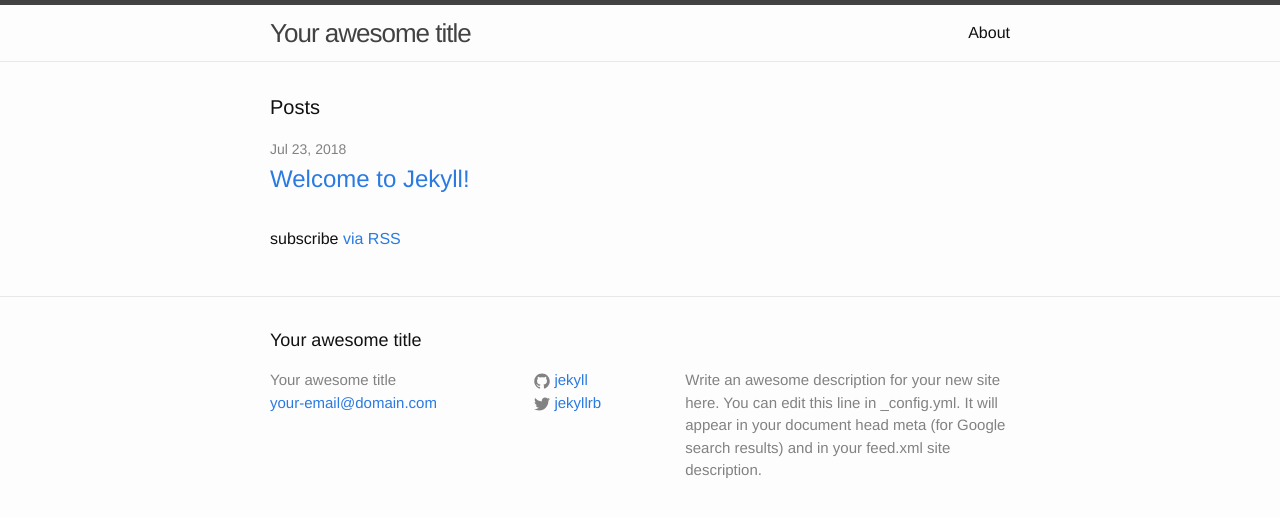
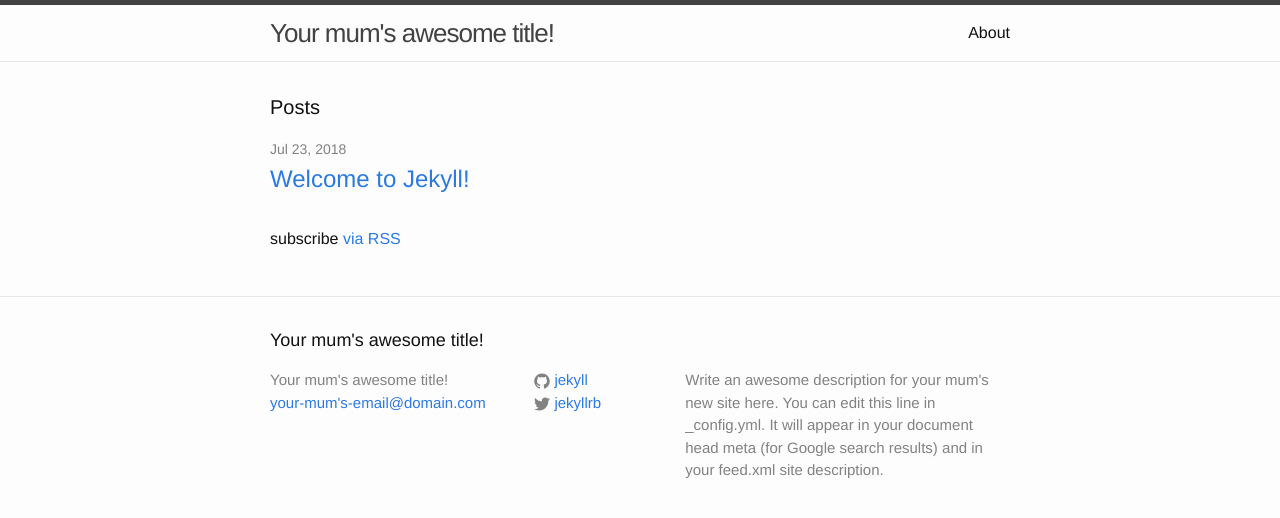
Before and after one commit to NicLR/NicLR.github.io, a Jekyll site: the page built from index.html, in a window 1280 px wide. Shown: the top 518 px of the page. Built offline with Jekyll 4.4.1, drawn with Linux system fonts in a browser that asks for light colours.

Commit message:
your mum

```diff
--- a/_config.yml
+++ b/_config.yml
@@ -6,14 +6,14 @@
 # 'jekyll serve'. If you change this file, please restart the server process.
 
 # Site settings
-title: Your awesome title
-email: your-email@domain.com
+title: Your mum's awesome title!
+email: your-mum's-email@domain.com
 description: > # this means to ignore newlines until "baseurl:"
-  Write an awesome description for your new site here. You can edit this
+  Write an awesome description for your mum's new site here. You can edit this
   line in _config.yml. It will appear in your document head meta (for
   Google search results) and in your feed.xml site description.
 baseurl: "" # the subpath of your site, e.g. /blog
-url: "http://yourdomain.com" # the base hostname & protocol for your site
+url: "http://yourmumsdomain.com" # the base hostname & protocol for your site
 twitter_username: jekyllrb
 github_username:  jekyll
 
```
